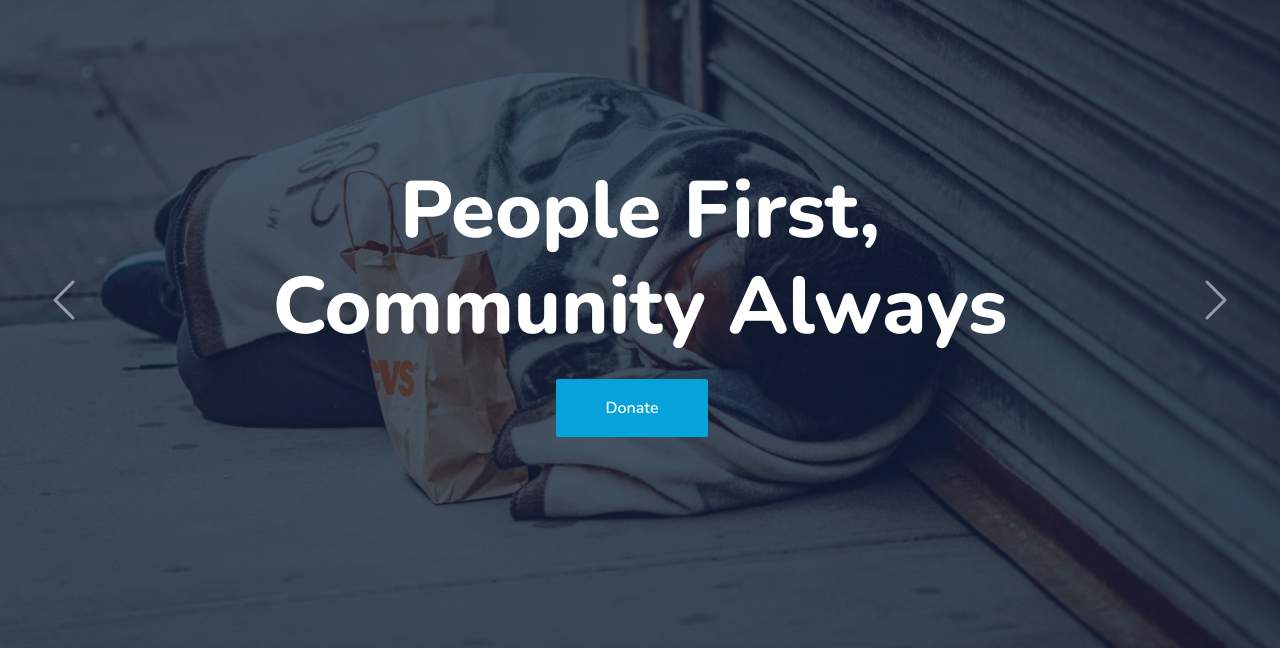
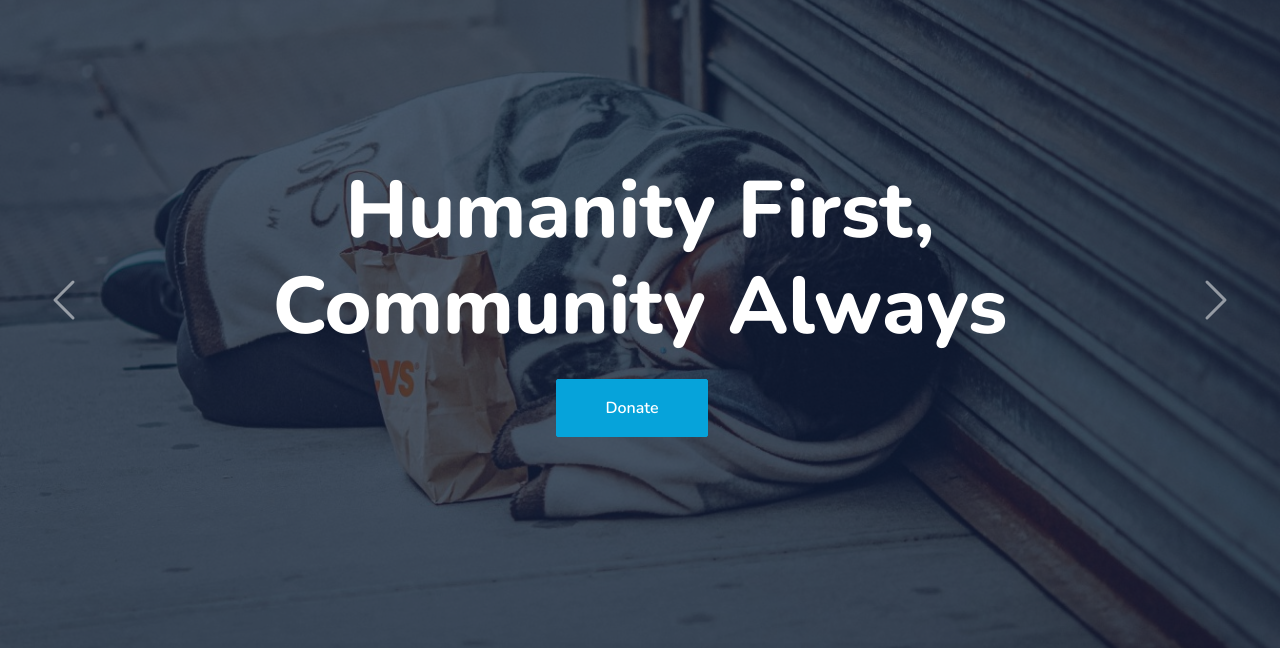
Before and after one commit to billosaye/Citizen-Impact, a plain HTML site: page index.html in a window 1280 px wide. Shown: the part 127-775 px from the top of the page. Drawn offline with nearby package versions, Linux system fonts and the light colour scheme.

Commit message:
second changes

```diff
--- a/index.html
+++ b/index.html
@@ -107,7 +107,7 @@
             >
               <div class="p-3" style="max-width: 900px">
                 <h1 class="display-1 text-white mb-md-4 animated zoomIn">
-                  People First, Community Always
+                  Humanity First, Community Always
                 </h1>
                 <a
                   href="#donate"
```
